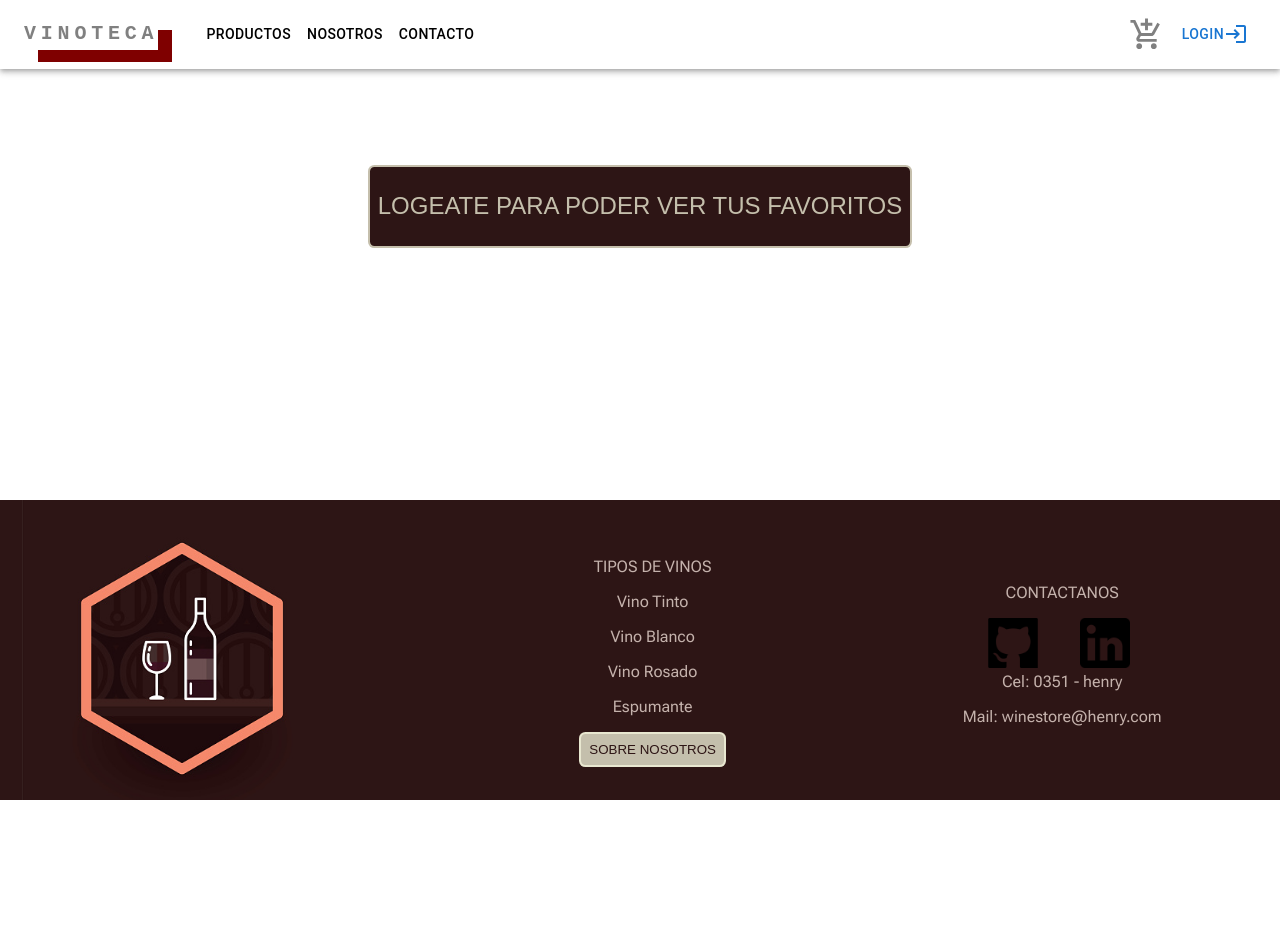
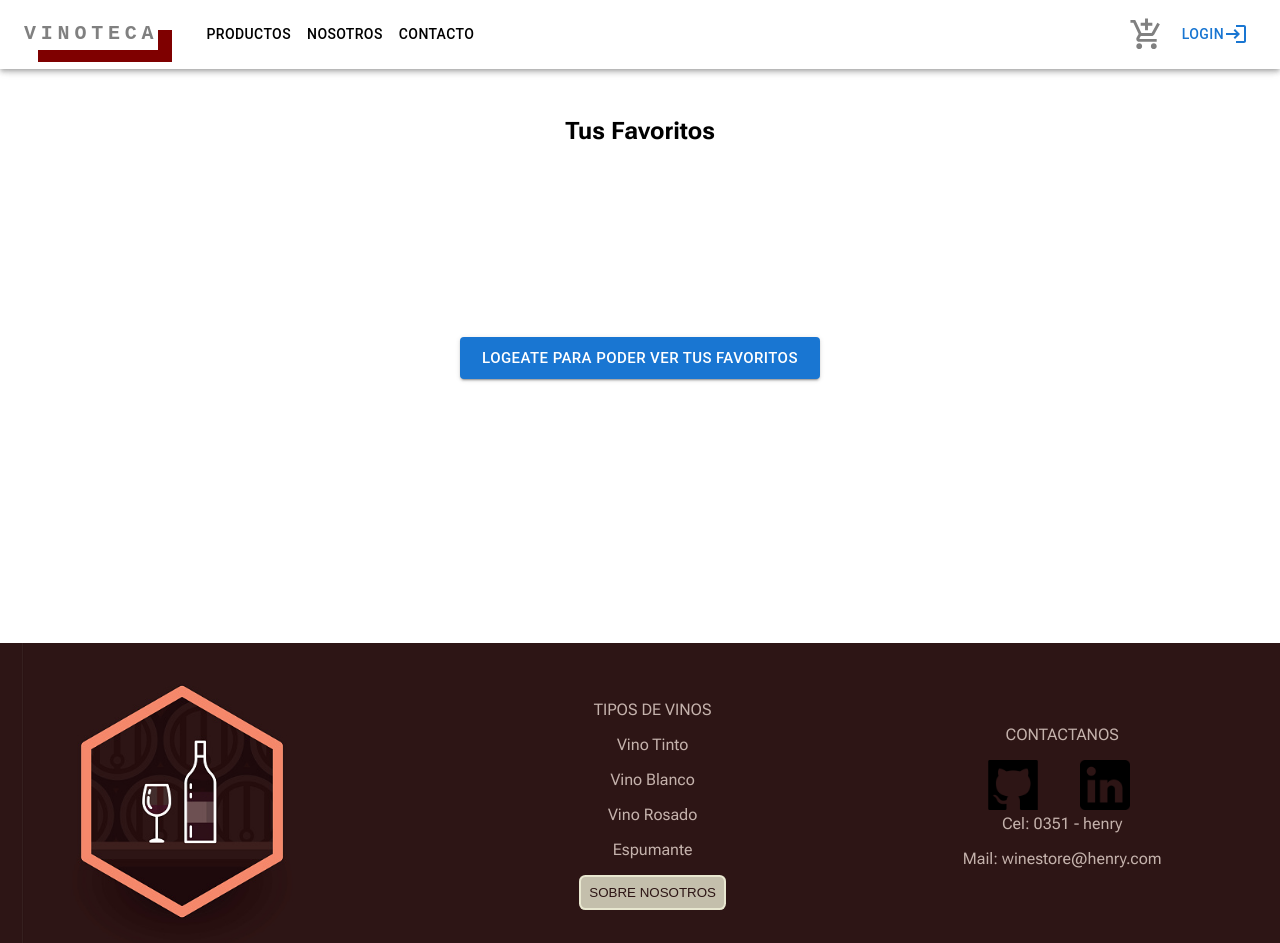
Before and after one commit to vinoteca-ecommerce/wineEcommerce, a React (Create React App) app in the folder client/: page /userFavorites in a window 1280 px wide. Before the commit the page ends 800 px from the top, so only its background shows below. Built offline with nearby package versions, Linux system fonts and the light colour scheme; a web font is replaced by a local one.

Commit message:
favorites upgrade done and restyling

```diff
--- a/client/src/components/Favorites/Favorites.jsx
+++ b/client/src/components/Favorites/Favorites.jsx
@@ -1,13 +1,16 @@
-import { useEffect }  from "react";
+import { useEffect,useState }  from "react";
 import { useDispatch, useSelector } from "react-redux";
-import { allFavs, deleteFav } from "../../redux/actions/actions";
+import { allFavs2, deleteFav } from "../../redux/actions/actions";
 import Table from '@mui/material/Table';
-import TableBody from '@mui/material/TableBody';
 import TableCell from '@mui/material/TableCell';
 import TableContainer from '@mui/material/TableContainer';
 import TableHead from '@mui/material/TableHead';
 import TableRow from '@mui/material/TableRow';
 import Paper from '@mui/material/Paper';
+import swal from 'sweetalert';
+import DeleteIcon from '@mui/icons-material/Delete';
+import Button from '@mui/material/Button';
+import VisibilityIcon from '@mui/icons-material/Visibility';
 
 //STYLES
 import Style from "./Favorites.module.css"
@@ -15,52 +18,67 @@ import { Link } from "react-router-dom";
 
 export default function UserFavorites(){
     let store = JSON.parse(localStorage.getItem('user'))
+
     const allMyFavs = useSelector(state=>state.favorites)
 
     const dispatch = useDispatch()
+    const [status,setStatus] = useState(false)
 
     useEffect(()=>{
-        store && store.user && dispatch(allFavs(store.user.uid))
-    },[dispatch])
+
+        store && store.user && dispatch(allFavs2(store.user.uid))
+
+    },[dispatch,status])
 
     const handleDeleteFavs=(id)=>{
 
         dispatch(deleteFav(id))
-        alert('Favoritos actualizados')
-        window.location.reload()
+
+        let state = JSON.parse(localStorage.getItem('favorites'));
+        state = state.filter(fav=>fav !== id)
+        localStorage.setItem('favorites', JSON.stringify(state));
+
+        swal({
+            title: "Vino Eliminado",
+            text: `Vino Eliminado de Favoritos`,
+            icon: "success",
+            button: "Aceptar",
+          })
+        .then(()=>setStatus(!status))
     }
 
     return(
-    <div>
+    <div style={{display:'flex',justifyContent:'center', alignItems:'center',flexDirection:'column', padding:'0 0 6em 0'}}>
+        <h2 className={Style.title}>Tus Favoritos</h2>
         {store && store.user.role
-        ?<TableContainer component={Paper}>
-            <h2 className={Style.title}>Tus favoritos</h2>
-             <Table>
-                    <TableHead>
+        ?<TableContainer className={Style.TableContainer} >
+
+             <Table component={Paper} sx={{width:'100%'}} >
+                    <TableHead >
                         <TableRow>
-                        <TableCell>Producto</TableCell>
-                        <TableCell>Nombre</TableCell>
-                        <TableCell>Año</TableCell>
-                        <TableCell>Accion</TableCell>
+                        <TableCell sx={{width:'10%',fontSize:'16px',fontWeight:'600'}}>Producto</TableCell>
+                        <TableCell sx={{width:'10%',fontSize:'16px',fontWeight:'600'}}>Precio</TableCell>
+                        <TableCell sx={{width:'20%',fontSize:'16px',fontWeight:'600'}}>Nombre</TableCell>
+                        <TableCell sx={{width:'10%',fontSize:'16px',fontWeight:'600'}}>Año</TableCell>
+                        <TableCell sx={{width:'5%'}}></TableCell>
+                        <TableCell sx={{width:'5%'}}></TableCell>
                     </TableRow>
                     </TableHead>
             {allMyFavs && allMyFavs.map((wine)=>(
-                <TableBody key={wine._id}>
-                    <TableRow>
-                        <TableCell className={Style.textt}><div><img className={Style.cardImg}src={wine.img} alt='image not found'/></div>${wine.price}</TableCell>
-                        <TableCell>{wine.name}</TableCell>
-                        <TableCell>{wine.year}</TableCell>
-                        <TableCell>
-                        <button className={Style.buttom} onClick={()=>handleDeleteFavs(wine._id)}>Delete</button>
-                        </TableCell>
+                    <TableRow key={wine._id} >
+                        <TableCell sx={{width:'10%'}}><img className={Style.cardImg} src={wine.img} alt='image not found'/></TableCell>
+                        <TableCell sx={{width:'10%'}}>${wine.price}.00</TableCell>
+                        <TableCell sx={{width:'20%'}}>{wine.name}</TableCell>
+                        <TableCell sx={{width:'10%'}}>{wine.year}</TableCell>
+                        <TableCell sx={{width:'5%'}}><Button style={{maxWidth: '35px', maxHeight: '35px', minWidth: '35px', minHeight: '35px',color:'#ff0000'}} onClick={()=>handleDeleteFavs(wine._id)}><DeleteIcon fontSize='large'/></Button></TableCell>
+                        <TableCell sx={{width:'5%'}}><Link to={`/cardDetail/${wine._id}`}><Button style={{maxWidth: '35px', maxHeight: '35px', minWidth: '35px', minHeight: '35px'}} ><VisibilityIcon fontSize='large'/></Button></Link></TableCell>
                     </TableRow>
-                </TableBody>
                 )
             )}
             </Table>
         </TableContainer>
         :<h2 className={Style.SecondOption}>
-            <Link to={'/login'}><button className={Style.buttom}>LOGEATE PARA PODER VER TUS FAVORITOS</button></Link>
+            <Link to={'/login'} style={{textDecoration:'none'}}><Button size="large" variant="contained">LOGEATE PARA PODER VER TUS FAVORITOS</Button></Link>
 
         </h2>
         }
--- a/client/src/components/Favorites/Favorites.module.css
+++ b/client/src/components/Favorites/Favorites.module.css
@@ -1,43 +1,32 @@
 .title{
     display: flex;
     justify-content: center;
+    margin-top: 2em;
+    margin-bottom: 1em;
 }
-.buttom{
-    padding: 0.5rem;
-    background-color: rgba(45,21,21,255);
-    color: rgba(245, 245, 220, 0.76);
-    border: 2px solid rgba(245, 245, 220, 0.76);
-    border-radius: 0.4rem;
-}
-.buttom:hover{
-    /* background-color: rgba(245, 245, 220, 0.76); */
-    background-color: white;
-    color: rgba(45,21,21,255);
-    border: 2px solid black;
-}
+
 .cardImg{
     height: 10rem;
     width: auto;
-    border-radius: .5rem;
+
 }
-.textt{
-    display: flex;
-    flex-direction: column;
+
+.SecondOption{
+    padding-top: 7em;
+    padding-bottom: 7em;
     text-align: center;
 }
-.SecondOption{
-    padding-top: 7.5%;
-    padding-bottom: 7.5%;
-    text-align: center;
+
+.TableContainer{
+    width: 60%;
 }
-.buttom{
-    padding-top: 2%;
-    padding-bottom: 2%;
-    font-size: x-large;
-}
+
 @media(max-width:390px){
     .cardImg{
         height: 5rem;
         width: auto;
     }
+    .TableContainer{
+        width: 100%;
+    }
 }
--- a/client/src/redux/actions/actions.js
+++ b/client/src/redux/actions/actions.js
@@ -29,6 +29,7 @@ export const GET_ORDERS = 'GET_ORDERS';
 export const GET_PURCHASE = 'GET_PURCHASE';
 export const POST_PURCHASE = 'POST_PURCHASE';
 export const ALL_FAVORITES = 'ALL_FAVORITES';
+export const ALL_FAVORITES2 = 'ALL_FAVORITES2';
 export const ADD_FAVS = 'ADD_FAVS';
 export const DELETE_FAV = 'DELETE_FAV';
 export const PUT_PURCHASE ='PUT_PURCHASE';
@@ -191,7 +192,18 @@ export const allFavs = (id)=>{
     })
     .catch(err => console.error(err))
   }
+}
 
+export const allFavs2 = (id)=>{
+  return async function(dispatch){
+    // return axios.get('http://localhost:8000/products/favs', { headers: authHeader()  })
+    return axios.get(`http://localhost:8000/users/${id}`, { headers: authHeader()  })
+    .then(response => {
+      // console.log(response.data.favorites)
+      dispatch({ type: ALL_FAVORITES2, payload: response.data.favorites });
+    })
+    .catch(err => console.error(err))
+  }
 }
 
 //CARRITO DE COMPRAS BASE DE DATOS
--- a/client/src/redux/reducer/reducer.js
+++ b/client/src/redux/reducer/reducer.js
@@ -20,6 +20,7 @@ import {
   GET_USER,
   ADD_FAVS,
   ALL_FAVORITES,
+  ALL_FAVORITES2,
   DELETE_FAV,
   MERCADO_PAGO,
   POST_PURCHASE,
@@ -234,6 +235,13 @@ const rootReducer = (state = initialState, action) => {
         favoritesId: arr
       };
 
+      case ALL_FAVORITES2:
+
+        return {
+          ...state,
+          favorites: action.payload,
+        };
+
 
     case MERCADO_PAGO:
       return {
```
